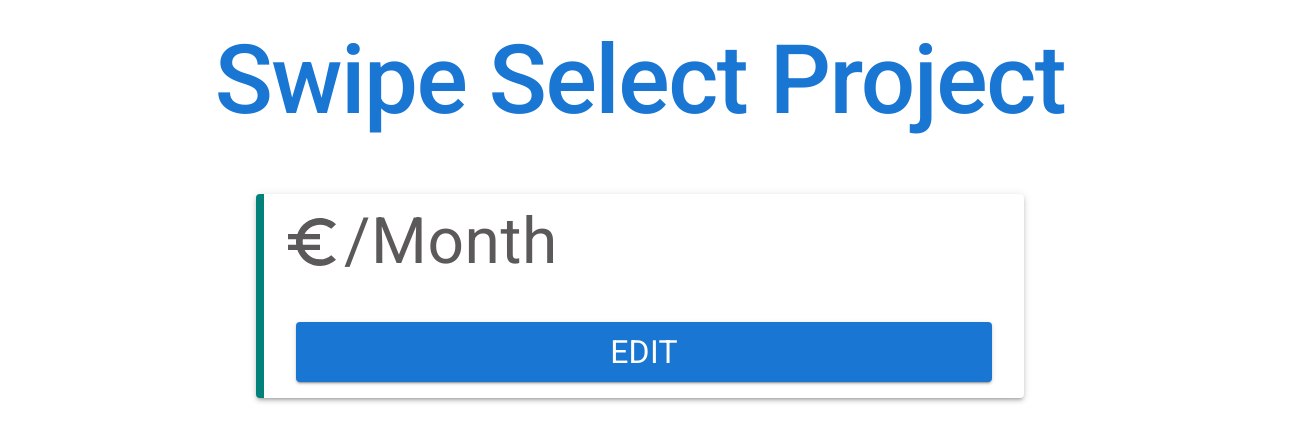
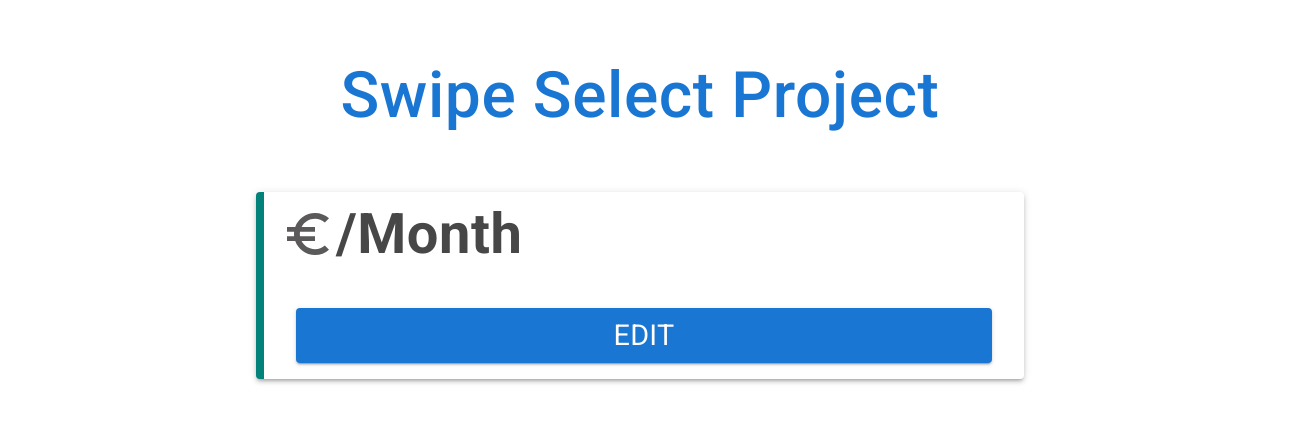
Before and after one commit to MSumaiya/Swipe-Select-Project, a React (Create React App) app: page / in a window 1280 px wide. Shown: the top 442 px of the page, 1304 px wide, since content can reach past the window. Built offline with nearby package versions, Linux system fonts and the light colour scheme.

Commit message:
created separate components and cleaned the code

```diff
--- a/src/App.js
+++ b/src/App.js
@@ -1,37 +1,15 @@
 import React from "react";
 import Box from "@mui/material/Box";
-import Typography from "@mui/material/Typography";
+import ProjectHeader from "./components/ProjectHeader/ProjectHeader";
 import SwipeComponent from "./components/SwipeComponent/SwipeComponent";
+import AppStyle from "./app.style";
 
 function App() {
+  const classes = AppStyle();
   return (
     <>
-      <Box sx={{
-        display:"flex",
-        flexDirection:"column",
-        justifyContent:"center",
-        alignItems:"center",
-      }}>
-        <Box
-          p={3}
-          sx={{
-            width: "100%",
-            flexGrow: 1,
-            display: "flex",
-            justifyContent: "center",
-            alignItems: "center",
-          }}
-        >
-          <Typography
-            fontWeight="500"
-            color="primary"
-            variant="h1"
-            component="div"
-            gutterBottom
-          >
-            Swipe Select Project
-          </Typography>
-        </Box>
+      <Box className={classes.appWraper}>
+        <ProjectHeader />
         <SwipeComponent />
       </Box>
     </>
--- /dev/null
+++ b/src/app.style.js
@@ -0,0 +1,11 @@
+import { makeStyles } from "@material-ui/core/styles";
+
+const AppStyle = makeStyles(() => ({
+  appWraper: {
+    display: "flex",
+    flexDirection: "column",
+    justifyContent: "center",
+    alignItems: "center",
+  },
+}));
+export default AppStyle;
--- /dev/null
+++ b/src/components/Button/PrimaryButton.js
@@ -0,0 +1,31 @@
+import React from 'react';
+import Box from "@mui/material/Box";
+import Typography from "@mui/material/Typography";
+import Button from '@mui/material/Button';
+
+export default function PrimaryButton(props) {
+  return <>
+    <Box
+      mt={2}
+      p={2}
+      sx={{
+        display: "flex",
+        justifyContent: "end",
+        alignItems: "center",
+      }}
+    >
+      <Button fullWidth onClick={props.onClick} variant="contained">
+        <Typography
+          sx={{
+            fontSize: {
+              md: "1.8rem",
+              xs: "1.5rem",
+            },
+          }}
+        >
+          {props.buttonName}
+        </Typography>
+      </Button>
+    </Box>
+  </>;
+}
--- /dev/null
+++ b/src/components/HeaderText/HeaderText.js
@@ -0,0 +1,24 @@
+import React from "react";
+import Typography from "@mui/material/Typography";
+
+export default function HeaderText(props) {
+  return (
+    <>
+      <Typography
+        sx={{
+          fontSize: {
+            lg: "4rem",
+            md: "3rem",
+            sm: "3rem",
+            xs: "2rem",
+          },
+        }}
+        fontWeight="500"
+        color="primary"
+        textAlign="center"
+      >
+        {props.text}
+      </Typography>
+    </>
+  );
+}
--- /dev/null
+++ b/src/components/Layout/PaperLayout.js
@@ -0,0 +1,15 @@
+import React from "react";
+import Box from "@mui/material/Box";
+import Paper from "@mui/material/Paper";
+
+export default function PaperLayout(props) {
+  return (
+    <>
+      <Box sx={{ width: { md: "60%", sm: "75%", xs: "90%" } }}>
+        <Paper elevation={3} sx={{ borderLeft: "8px solid #00817a" }}>
+          {props.children}
+        </Paper>
+      </Box>
+    </>
+  );
+}
--- /dev/null
+++ b/src/components/ProjectHeader/ProjectHeader.js
@@ -0,0 +1,13 @@
+import React from "react";
+import Box from "@mui/material/Box";
+import HeaderText from "../HeaderText/HeaderText";
+
+export default function ProjectHeader() {
+  return (
+    <>
+      <Box p={3} m={3}>
+        <HeaderText text="Swipe Select Project" />
+      </Box>
+    </>
+  );
+}
--- a/src/components/SwipeComponent/SwipeComponent.js
+++ b/src/components/SwipeComponent/SwipeComponent.js
@@ -1,15 +1,13 @@
 import React, { useState, useEffect } from "react";
 import Box from "@mui/material/Box";
-import Paper from "@mui/material/Paper";
-import Grid from "@mui/material/Grid";
 import JsonValues from "../../values/values.json";
-import Typography from "@mui/material/Typography";
 import { Swiper, SwiperSlide } from "swiper/react";
 import "swiper/css";
 import "swiper/css/pagination";
-import classes from "./SwipeComponent.module.css";
-import Button from "@mui/material/Button";
 import EuroSymbolIcon from "@mui/icons-material/EuroSymbol";
+import PaperLayout from "../Layout/PaperLayout";
+import SwipeComponentStyle from "./SwipeComponent.styles";
+import TypographyStyle from "../TypographyStyle/TypographyStyle";
 
 import SwiperCore, {
   Keyboard,
@@ -19,29 +17,26 @@ import SwiperCore, {
 } from "swiper";
 import "swiper/css";
 import "swiper/css/pagination";
-
-// install Swiper modules
+import PrimaryButton from "../Button/PrimaryButton";
+import SecondaryTypographyStyle from "../TypographyStyle/SecondaryTypographyStyle";
 SwiperCore.use([Keyboard, Navigation, Mousewheel, Pagination]);
 
 export default function SwipeComponent() {
   const [clickValue, setClickValue] = useState("");
-  /* const [numStyle, setNumStyle] = useState(false); */
   const [selectValue, setSelectValue] = useState("");
   const [edit, setEdit] = useState(false);
   const [display, setDisplay] = useState(true);
+  const classes = SwipeComponentStyle();
 
   useEffect(() => {
     setClickValue(sessionStorage.getItem("key"));
     clickValue && console.log("clickValue:", clickValue);
-    /* numStyle && setNumStyle(!numStyle ) */
   }, [clickValue]);
 
   const handleSwiperSlideClick = (event) => {
     event.preventDefault();
     sessionStorage.setItem("key", event.target.innerText);
     setSelectValue(event.target.innerText);
-    /* console.log("numStyle :", !numStyle ) */
-    //setEdit(false);
   };
 
   const handleEdit = () => {
@@ -58,107 +53,33 @@ export default function SwipeComponent() {
   return (
     <>
       {display && (
-        <Box sx={{ width: { md: "60%", sm: "75%", xs: "90%" } }}>
-          <Paper elevation={3} sx={{ borderLeft: "8px solid #00817a" }}>
-            <Box
-              pl={2}
-              pr={2}
-              sx={{
-                display: "flex",
-                flexDirection: "column",
-              }}
-            >
-              <Box
-                sx={{
-                  display: "flex",
-                  flexDirection: "column",
-                  alignItems: "start",
-                  justifyContent: "center",
-                }}
-              >
-                <Typography
-                  sx={{
-                    fontSize: {
-                      lg: "6rem",
-                      md: "5rem",
-                      sm: "4rem",
-                      xs: "3rem",
-                    },
-                    fontWeight: "bolder",
-                    color: "#474747" /* 5b5959 */,
-                  }}
-                >
-                  {clickValue}
-                </Typography>
-                <Box
-                  sx={{
-                    display: "flex",
-                    justifyContent: "start",
-                    alignItems: "center",
-                  }}
-                >
+        <PaperLayout>
+          <Box pl={2} pr={2} className={classes.editBoxPrimaryStyle}>
+            <Box className={classes.editBoxSecondaryStyle}>
+              <TypographyStyle text={clickValue} />
+              <Box className={classes.editBoxTirtiaryStyle}>
                 <EuroSymbolIcon
                   sx={{
                     fontSize: {
-                        lg: "4rem",
-                        md: "3rem",
-                        sm: "3rem",
-                        xs: "2.5rem",
+                      lg: "3.5rem",
+                      md: "2.5rem",
+                      sm: "2rem",
+                      xs: "1.8rem",
                     },
                     color: "#5b5959",
                   }}
                 ></EuroSymbolIcon>
-                  <Typography
-                    sx={{
-                      fontSize: {
-                        lg: "4rem",
-                        md: "3rem",
-                        sm: "3rem",
-                        xs: "2.5rem",
-                      },
-                      color: "#5b5959",
-                    }}
-                  >
-                    /Month
-                  </Typography>
+                <TypographyStyle text="/Month" />
               </Box>
             </Box>
-              <Box
-                mt={2}
-                p={2}
-                sx={{
-                  display: "flex",
-                  justifyContent: "end",
-                  alignItems: "center",
-                }}
-              >
-                <Button fullWidth onClick={handleEdit} variant="contained">
-                  <Typography
-                    sx={{
-                      fontSize: {
-                        sm: "2rem",
-                        xs: "1.5rem",
-                      },
-                    }}
-                  >
-                    Edit
-                  </Typography>
-                </Button>
+            <PrimaryButton onClick={handleEdit} buttonName="Edit" />
           </Box>
-            </Box>
-          </Paper>
-        </Box>
+        </PaperLayout>
       )}
 
       {edit && (
         <>
-          <Box
-            sx={{
-              flexGrow: 1,
-              width: { lg: "50%", md: "50%", sm: "80%", xs: "90%" },
-            }}
-          >
-            <Paper elevation={3} sx={{ borderLeft: "8px solid #00817a" }}>
+          <PaperLayout>
             <Swiper
               slidesPerView={5}
               spaceBetween={0}
@@ -174,53 +95,25 @@ export default function SwipeComponent() {
               {JsonValues.map((value) => (
                 <SwiperSlide key={value.id} onClick={handleSwiperSlideClick}>
                   <Box
+                    className={classes.updateBoxPrimaryStyle}
                     m={5}
                     sx={{
-                        display: "flex",
-                        justifyContent: "center",
-                        alignItems: "center",
                       fontSize: {
-                          lg: "4rem",
-                          md: "3rem",
-                          sm: "2.5rem",
-                          xs: "2rem",
+                        lg: "3.5rem",
+                        md: "2.5rem",
+                        sm: "2rem",
+                        xs: "1.8rem",
                       },
                     }}
                   >
-                      {/* {numStyle ? <span className={classes.test1}>{value.num}</span> : <span>{value.num}</span>} */}
                     <span>{value.num}</span>
                   </Box>
                 </SwiperSlide>
               ))}
             </Swiper>
-              <Typography variant="h4">
-                You can swipe from above list. After select a value you need to
-                press update button below.
-              </Typography>
-              <Box
-                  mt={2}
-                  p={2}
-                  sx={{
-                    display: "flex",
-                    justifyContent: "end",
-                    alignItems: "center",
-                  }}
-                >
-                <Button fullWidth onClick={updateEdit} variant="contained">
-                <Typography
-                    sx={{
-                      fontSize: {
-                        sm: "2rem",
-                        xs: "1.5rem",
-                      },
-                    }}
-                  >
-                    Update
-                  </Typography>
-                </Button>
-              </Box>
-            </Paper>
-          </Box>
+            <SecondaryTypographyStyle text="You can swipe above list. After selecting a value you need to press update button also to see the changes." />
+            <PrimaryButton onClick={updateEdit} buttonName="Update" />
+          </PaperLayout>
         </>
       )}
     </>
--- a/src/components/SwipeComponent/SwipeComponent.module.css
+++ /dev/null
@@ -1,3 +0,0 @@
-.test1{
-font-size: 80px;
-}
--- /dev/null
+++ b/src/components/SwipeComponent/SwipeComponent.styles.js
@@ -0,0 +1,27 @@
+import { makeStyles } from "@material-ui/core/styles";
+
+const SwipeComponentStyle = makeStyles(() => ({
+  editBoxPrimaryStyle: {
+    display: "flex",
+    flexDirection: "column",
+  },
+  editBoxSecondaryStyle: {
+    display: "flex",
+    flexDirection: "column",
+    alignItems: "start",
+    justifyContent: "center",
+  },
+  editBoxTirtiaryStyle: {
+    display: "flex",
+    justifyContent: "start",
+    alignItems: "center",
+  },
+  updateBoxPrimaryStyle: {
+    display: "flex",
+    justifyContent: "center",
+    alignItems: "center",
+    fontWeight: "bolder",
+    color: "#474747",
+  },
+}));
+export default SwipeComponentStyle;
--- /dev/null
+++ b/src/components/TypographyStyle/SecondaryTypographyStyle.js
@@ -0,0 +1,23 @@
+import React from "react";
+import Typography from "@mui/material/Typography";
+
+export default function SecondaryTypographyStyle(props) {
+  return (
+    <>
+      <Typography
+        pl={2}
+        pr={2}
+        mt={1}
+        sx={{
+          fontSize: {
+            md: "2rem",
+            sm: "1.5rem",
+            xs: "1rem",
+          },
+        }}
+      >
+        {props.text}
+      </Typography>
+    </>
+  );
+}
--- /dev/null
+++ b/src/components/TypographyStyle/TypographyStyle.js
@@ -0,0 +1,23 @@
+import React from "react";
+import Typography from "@mui/material/Typography";
+
+export default function TypographyStyle(props) {
+  return (
+    <>
+      <Typography
+        sx={{
+          fontSize: {
+            lg: "3.5rem",
+            md: "2.5rem",
+            sm: "2rem",
+            xs: "1.8rem",
+          },
+          fontWeight: "bolder",
+          color: "#474747",
+        }}
+      >
+        {props.text}
+      </Typography>
+    </>
+  );
+}
```
Lines whose indentation alone changed are shown as unchanged.
